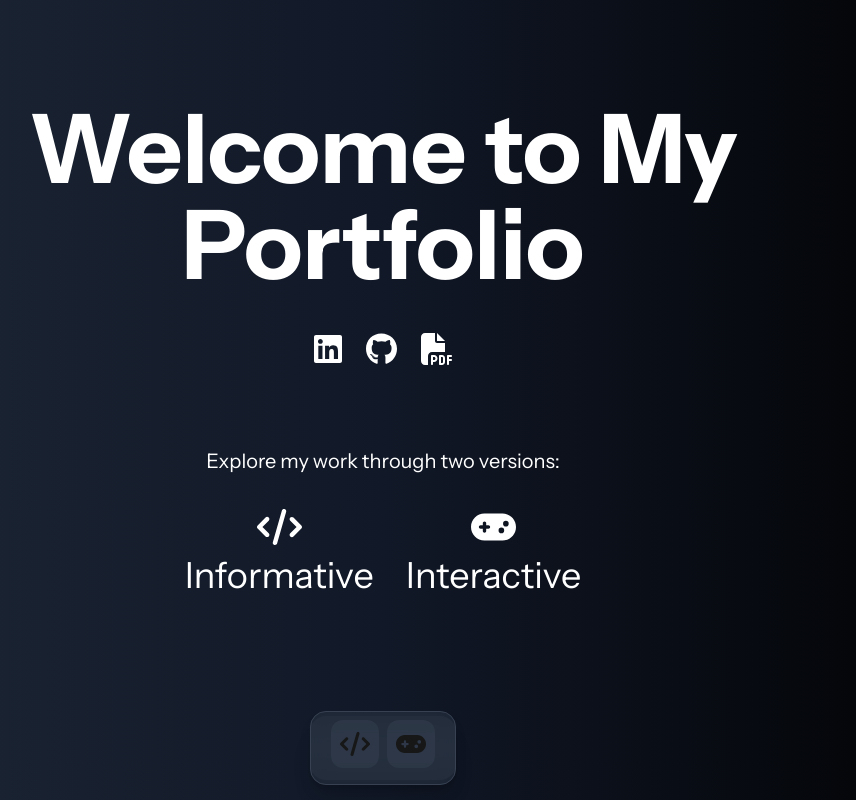
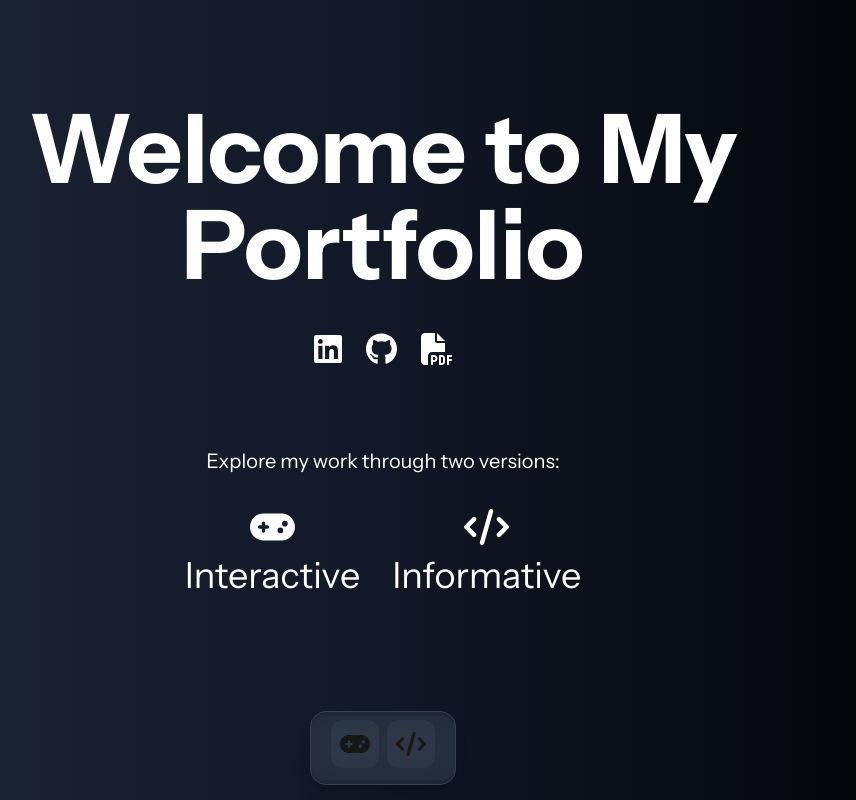
Before and after one commit to Ramith-D-Rodrigo/Portfolio, a Next.js app in the folder static-version/: page / in a window 1280 px wide. Shown: the whole page, without its empty margins (257-1113 px from the left). Built offline with nearby package versions, Linux system fonts and the light colour scheme.

Commit message:
Change order

```diff
--- a/static-version/src/app/components/Dock.tsx
+++ b/static-version/src/app/components/Dock.tsx
@@ -12,8 +12,8 @@ const Dock = () => {
     const [hoveredIndex, setHoveredIndex] = useState<number | null>(null);
 
     const items = [
-        { id: 0, label: "Home", icon: <FontAwesomeIcon icon={faCode} />, path: IDE_ROOT },
-        { id: 1, label: "Game", icon: <FontAwesomeIcon icon={faGamepad} />, path: GAME_ROOT },
+        { id: 0, label: "Game", icon: <FontAwesomeIcon icon={faGamepad} />, path: GAME_ROOT },
+        { id: 1, label: "IDE", icon: <FontAwesomeIcon icon={faCode} />, path: IDE_ROOT },
     ];
 
     const handleNavigation = (path: string) => {
--- a/static-version/src/app/page.tsx
+++ b/static-version/src/app/page.tsx
@@ -28,12 +28,12 @@ const HomePage = () => {
           <p className="text-xl mt-20 mb-8">Explore my work through two versions:</p>
           <div className="flex justify-center space-x-8">
             <div className="text-4xl">
+              <FontAwesomeIcon icon={faGamepad} />
+              <p className="mt-2">Interactive</p>
+            </div>
+            <div className="text-4xl">
               <FontAwesomeIcon icon={faCode} />
               <p className="mt-2">Informative</p>
-            </div>
-            <div className="text-4xl">
-              <FontAwesomeIcon icon={faGamepad} />
-              <p className="mt-2">Interactive</p>
             </div>
           </div>
         </div>
```
